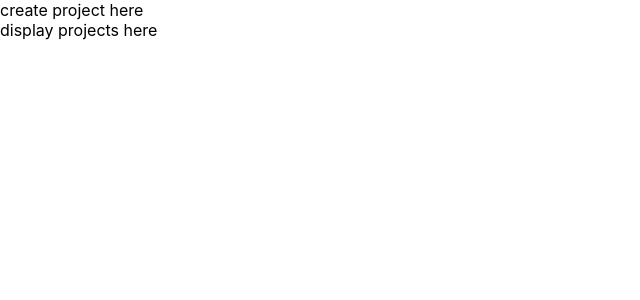
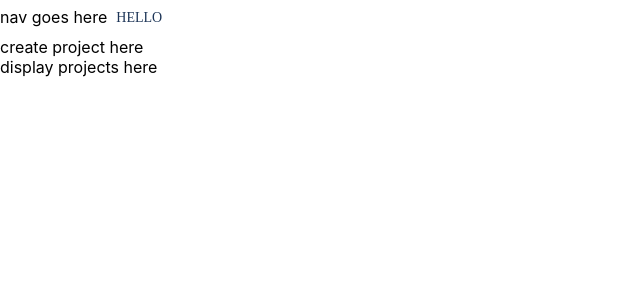
Before and after one commit to pdebuque/Gig-Tree, a React (Create React App) app: page / in a window 1280 px wide. Shown: the top 300 px of the page, without its empty margins (0-640 px from the left). Built offline with nearby package versions, Linux system fonts and the light colour scheme.

Commit message:
imported theme sheet

```diff
--- a/package.json
+++ b/package.json
@@ -3,6 +3,8 @@
   "version": "0.1.0",
   "private": true,
   "dependencies": {
+    "@emotion/react": "^11.10.5",
+    "@emotion/styled": "^11.10.5",
     "@mui/material": "^5.10.16",
     "@testing-library/jest-dom": "^5.16.5",
     "@testing-library/react": "^13.4.0",
--- a/src/components/App/App.jsx
+++ b/src/components/App/App.jsx
@@ -1,14 +1,58 @@
+
+
+// component import
 import CreateProject from '../CreateProject/CreateProject';
 import DisplayProjects from '../DisplayProjects/DisplayProjects';
+import Nav from '../Nav/Nav';
 import './App.css';
+import { createTheme, ThemeProvider } from '@mui/material/styles'
 
+const theme = createTheme({
+  palette: {
+    type: 'light',
+    primary: {
+      main: '#1D3557',
+    },
+    secondary: {
+      main: '#da711f',
+    },
+    error: {
+      main: '#e63946',
+    },
+  },
+  typography: {
+    fontWeightLight: 300,
+    fontWeightBold: 700,
+    fontFamily: 'Raleway',
+    h1: {
+      fontWeight: 700,
+    },
+    body1: {
+      fontFamily: 'Merriweather',
+    },
+    body2: {
+      fontFamily: 'Merriweather',
+      lineHeight: 1.63,
+      fontSize: '0.8rem',
+    },
+    h5: {
+      lineHeight: 0.97,
+    },
+    h6: {
+      lineHeight: 1.12,
+    },
+  },
+})
 
 function App() {
   return (
-    <main>
-      <CreateProject />
-      <DisplayProjects />
-    </main>
+    <ThemeProvider theme={theme}>
+      <Nav />
+      <main>
+        <CreateProject />
+        <DisplayProjects />
+      </main>
+    </ThemeProvider>
   );
 }
 
--- /dev/null
+++ b/src/components/Nav/Nav.jsx
@@ -0,0 +1,9 @@
+import {Button} from '@mui/material'
+
+export default function Nav() {
+    return(
+        <div>nav goes here
+            <Button>hello</Button>
+        </div>
+    )
+}
```
Also changed, not shown: 1 other file (tests, documents, lock files or other folders).
